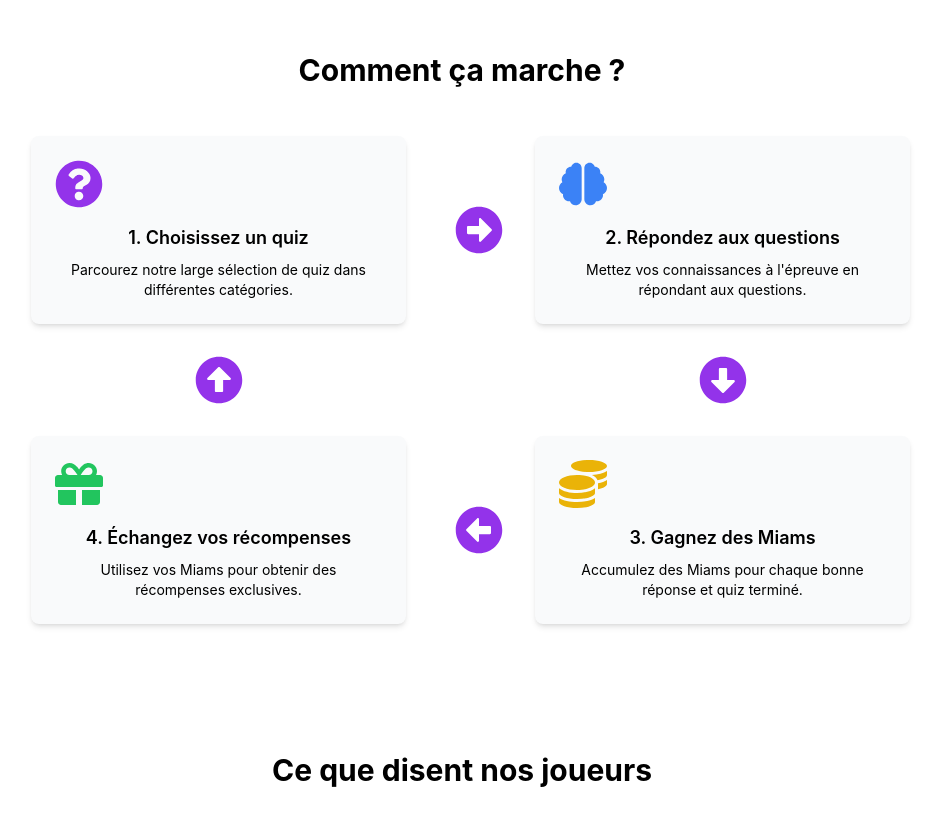
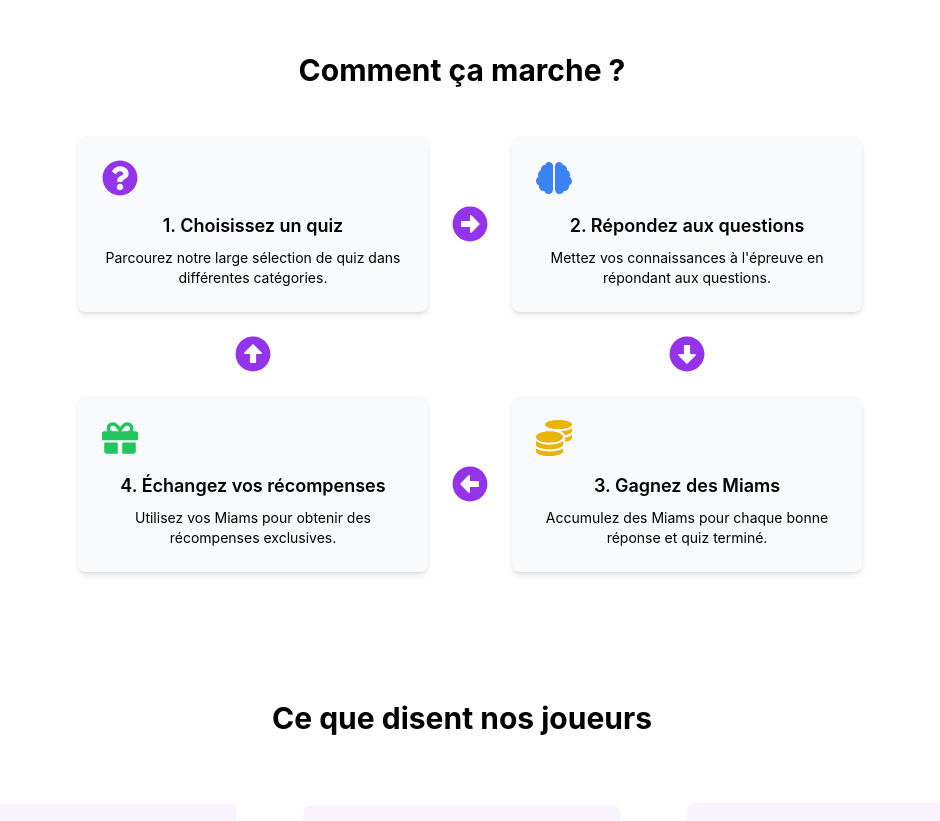
Before and after one commit to mathiascoutant/quizz, a React (Create React App) app in the folder front/: page / in a window 1280 px wide. Shown: the part 600-1421 px from the top of the page, without its empty margins (178-1118 px from the left). Built offline with nearby package versions, Linux system fonts and the light colour scheme; the HTML template or start-up script is replaced by a standard one.

Commit message:
:lipstick: update how it works section UI

```diff
--- a/front/src/pages/HomePage.jsx
+++ b/front/src/pages/HomePage.jsx
@@ -143,35 +143,35 @@ function HomePage() {
             Comment ça marche ?
           </h2>
 
-          <div className="grid grid-cols-1 place-items-center lg:grid-cols-[min-content, auto] grid-rows-[7, auto] lg:grid-rows-[min-content, auto] gap-8 max-w-4xl mx-auto">
+          <div className="grid grid-cols-1 place-items-center lg:grid-cols-[minmax(350px,_1fr)_auto]  lg:grid-rows-[min-content_auto] gap-6 max-w-3xl mx-auto">
             <FeatureCard
               className="row-start-1"
-              icon={<FaQuestionCircle className="text-5xl text-purple-600" />}
+              icon={<FaQuestionCircle className="text-4xl text-purple-600" />}
               title="1. Choisissez un quiz"
               description="Parcourez notre large sélection de quiz dans différentes catégories."
             />
-            <FaArrowAltCircleRight className="text-purple-600 rotate-90 row-start-2 lg:row-start-1 lg:rotate-0 text-5xl" />
+            <FaArrowAltCircleRight className="text-purple-600 rotate-90 row-start-2 lg:row-start-1 lg:rotate-0 text-4xl" />
             <FeatureCard
               className="row-start-3 lg:row-start-1"
-              icon={<FaBrain className="text-5xl text-blue-500" />}
+              icon={<FaBrain className="text-4xl text-blue-500" />}
               title="2. Répondez aux questions"
               description="Mettez vos connaissances à l'épreuve en répondant aux questions."
             />
-            <FaArrowAltCircleDown className="text-purple-600 row-start-4 text-5xl lg:row-start-2 lg:col-start-3" />
+            <FaArrowAltCircleDown className="text-purple-600 row-start-4 text-4xl lg:row-start-2 lg:col-start-3" />
             <FeatureCard
               className="row-start-7 lg:row-start-3 lg:col-start-1"
-              icon={<FaGift className="text-5xl text-green-500" />}
+              icon={<FaGift className="text-4xl text-green-500" />}
               title="4. Échangez vos récompenses"
               description="Utilisez vos Miams pour obtenir des récompenses exclusives."
             />
-            <FaArrowAltCircleLeft className="text-purple-600 -rotate-90 lg:rotate-0 text-5xl row-start-6 lg:row-start-3 lg:col-start-2" />
+            <FaArrowAltCircleLeft className="text-purple-600 -rotate-90 lg:rotate-0 text-4xl row-start-6 lg:row-start-3 lg:col-start-2" />
             <FeatureCard
               className="row-start-5 lg:row-start-3 lg:col-start-3"
-              icon={<FaCoins className="text-5xl text-yellow-500" />}
+              icon={<FaCoins className="text-4xl text-yellow-500" />}
               title="3. Gagnez des Miams"
               description="Accumulez des Miams pour chaque bonne réponse et quiz terminé."
             />
-            <FaArrowAltCircleUp className="text-purple-600 hidden lg:block text-5xl row-start-6 lg:row-start-2 lg:col-start-1" />
+            <FaArrowAltCircleUp className="text-purple-600 hidden lg:block text-4xl row-start-6 lg:row-start-2 lg:col-start-1" />
           </div>
         </div>
       </div>
```
